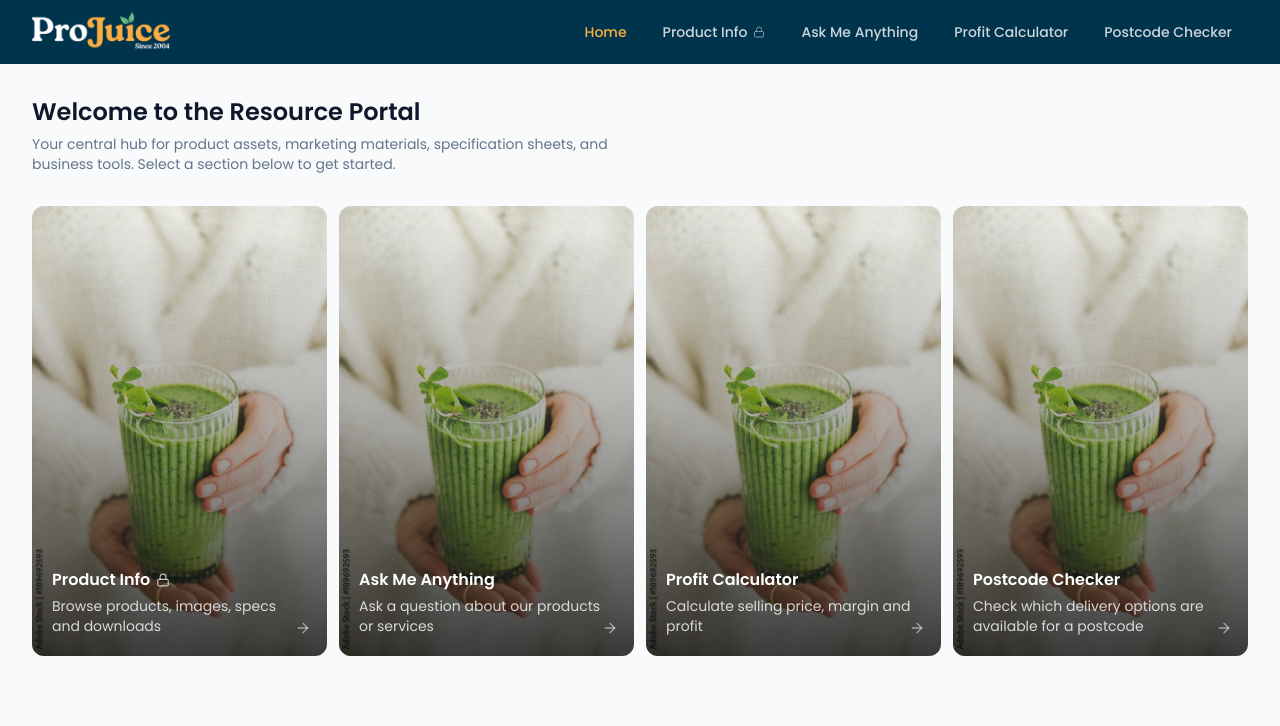
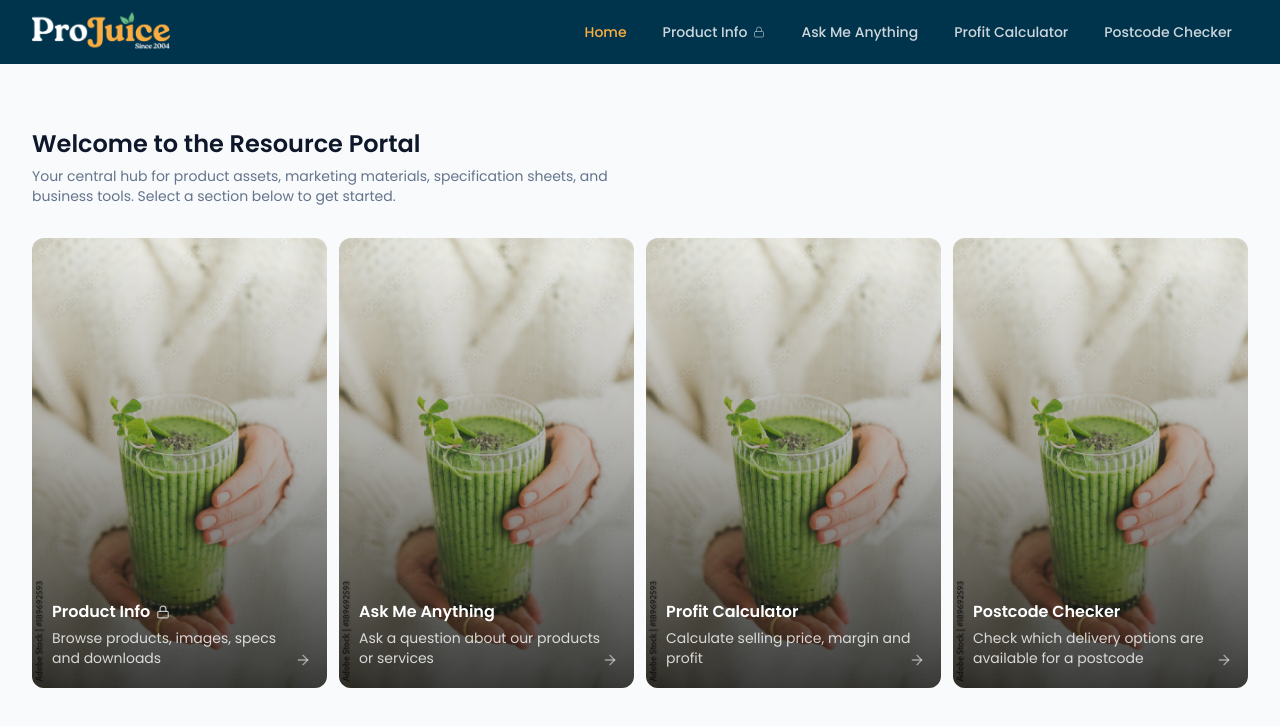
Before and after one commit to projuice13/customer-portal, a Next.js app: page / in a window 1280 px wide. Shown: the top 726 px of the page. Built offline with nearby package versions, Linux system fonts and the light colour scheme.

Commit message:
Add top padding to main content area

```diff
--- a/src/components/layout/AppShell.tsx
+++ b/src/components/layout/AppShell.tsx
@@ -4,7 +4,7 @@
   return (
     <div className="min-h-screen flex flex-col bg-slate-50">
       <TopNav />
-      <main id="main-content" className="flex-1">
+      <main id="main-content" className="flex-1 pt-8">
         {children}
       </main>
     </div>
```
